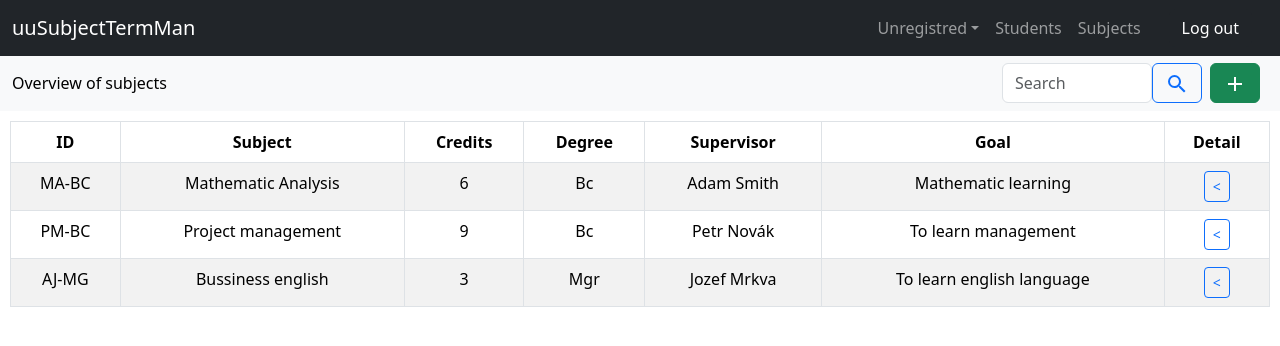
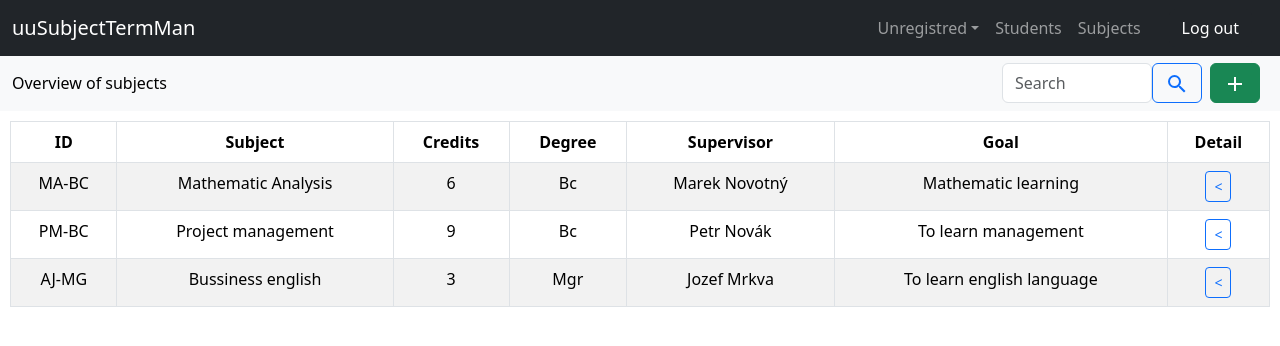
Before and after one commit to kolumber23/SubjectTermMan_Team2, a React (Create React App) app in the folder client/: page /subject in a window 1280 px wide. Shown: the top 346 px of the page. Built offline with nearby package versions, Linux system fonts and the light colour scheme.

Commit message:
Add files via upload

```diff
--- a/client/src/routes/SubjectR.js
+++ b/client/src/routes/SubjectR.js
@@ -8,7 +8,7 @@ function SubjectR() {
       "id": "MA-BC",
       "name": "Mathematic Analysis",
       "credits": 6,
-      "supervisor": "Adam Smith",
+      "supervisor": "Marek Novotný",
       "goal": "Mathematic learning",
       "degree": "Bc",
       "language": "cz",
@@ -243,7 +243,7 @@ function SubjectR() {
     "description": "Test from issues 1-2",
     "maxScore": 25,
     "minScore": 15,
-    "deadline": "2024-04-150T23:59:59",
+    "deadline": "2024-04-15T23:59:59",
   },
   {
     "id": "1845699",
```
Also changed, not shown: client/src/routes/HomeR.js (line endings or trailing spaces), client/src/routes/StudentR.js (line endings or trailing spaces), client/src/routes/SubjDetailR.js (line endings or trailing spaces).
